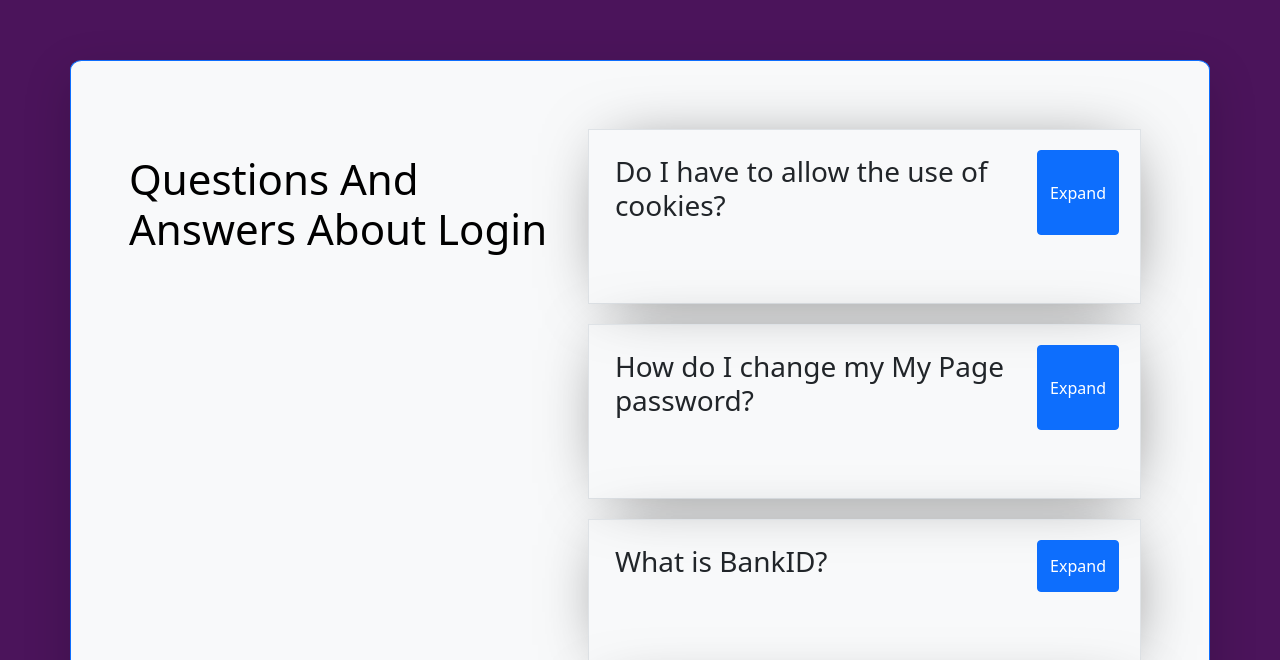
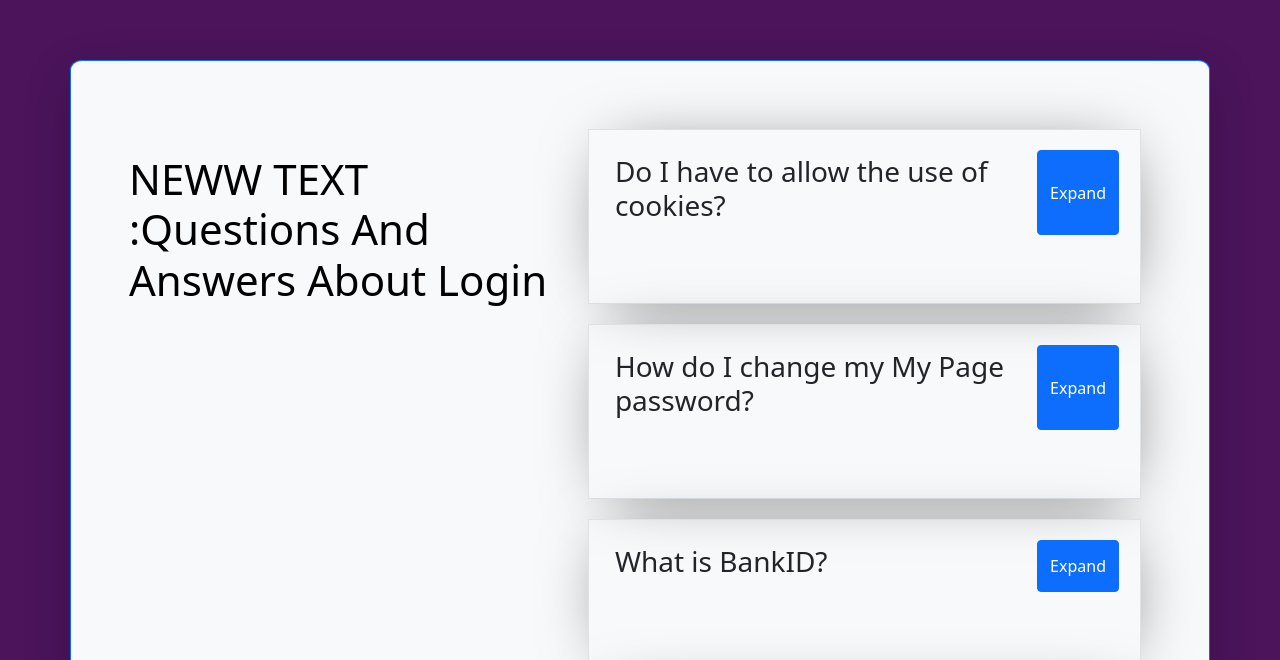
Before and after one commit to aishtiaq7/04-accordion, a React (Create React App) app: page / in a window 1280 px wide. Shown: the part 140-800 px from the top of the page. Built offline with nearby package versions, Linux system fonts and the light colour scheme.

Commit message:
new text added

```diff
--- a/package.json
+++ b/package.json
@@ -13,7 +13,7 @@
   },
   "scripts": {
     "start": "react-scripts start",
-    "build": "CI= react-scripts build",
+    "build": "react-scripts build",
     "test": "react-scripts test",
     "eject": "react-scripts eject"
   },
--- a/src/App.js
+++ b/src/App.js
@@ -6,7 +6,7 @@ function App() {
     <main id='largerWrapper' className="shadow-lg p-5 container mt-5 border border-primary bg-light text-dark">
 
       <div id='questionsBox' >
-        <h2>Questions And Answers About Login</h2>
+        <h2>NEWW TEXT :Questions And Answers About Login</h2>
       </div>
 
       <div id='questionsContainer' >
```
